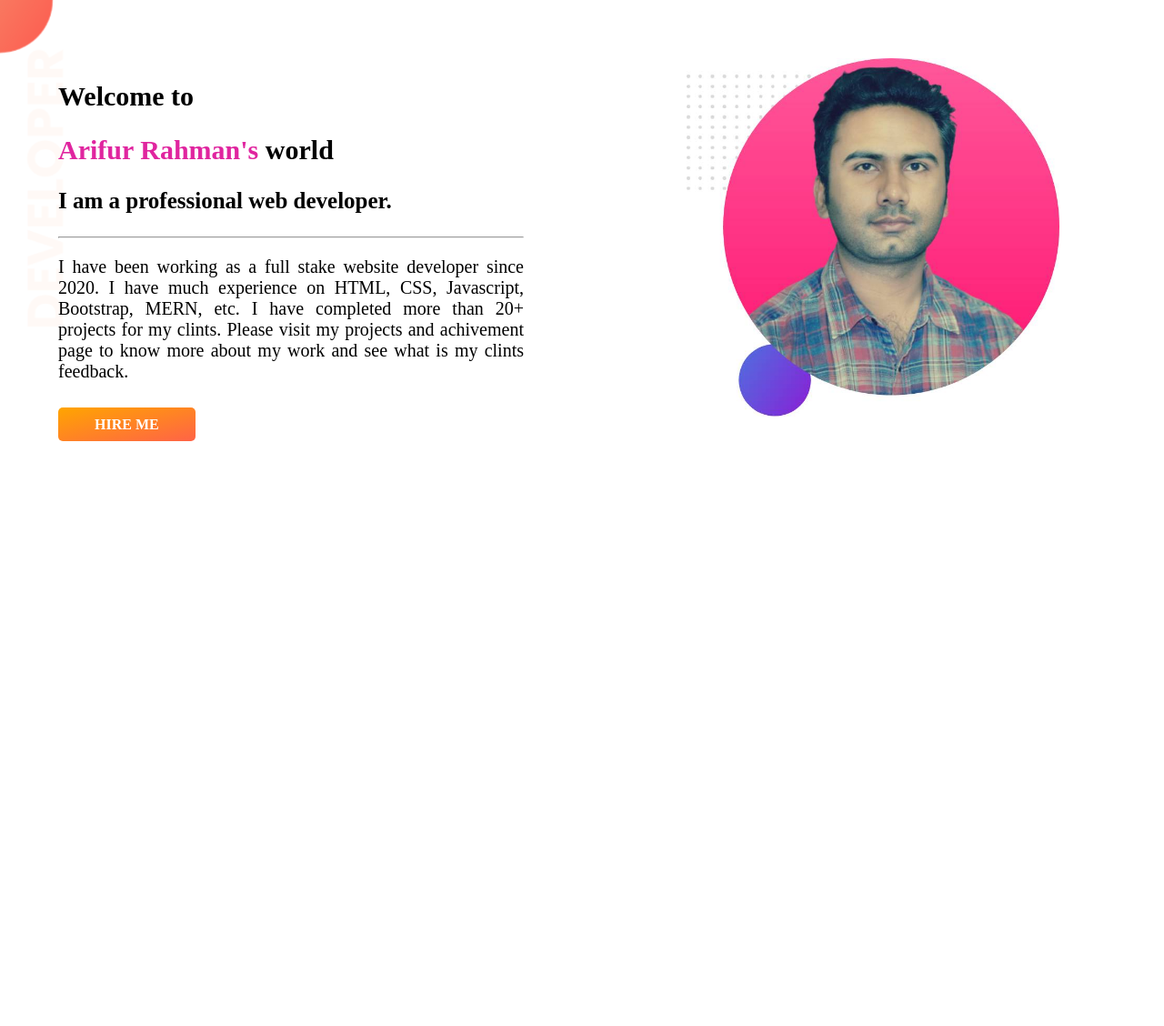
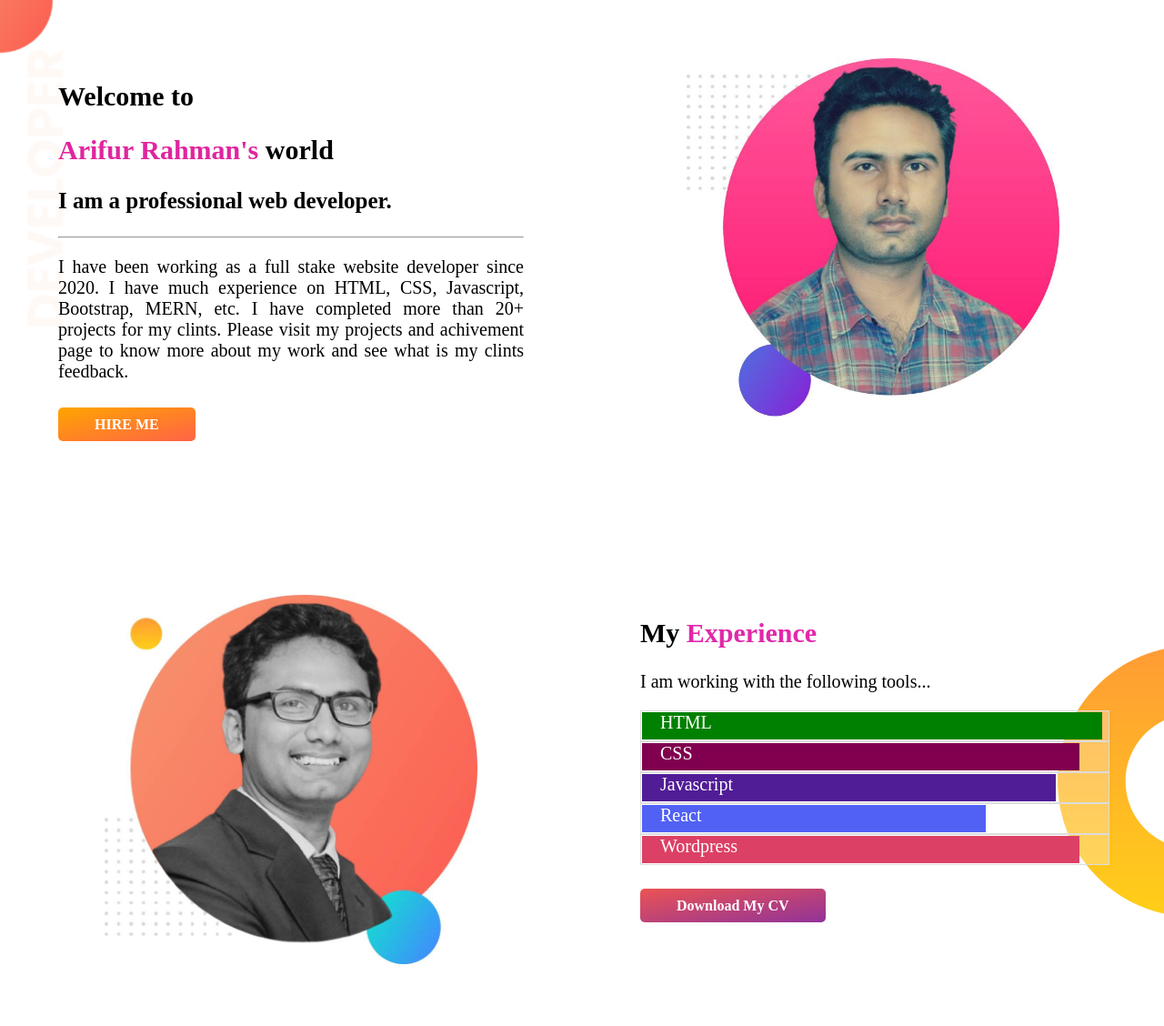
Before and after one commit to arifurrahman-io/my-portfolio, a plain HTML site: page index.html in a window 1280 px wide. Shown: the whole page at 91% size. Before the commit the page ends 800 px from the top, so only its background shows below. Drawn offline with Linux system fonts and the light colour scheme; a web font is replaced by a local one.

Commit message:
experience added

```diff
--- a/index.html
+++ b/index.html
@@ -29,6 +29,34 @@
             <img src="image/my-bg2.jpg" alt="image">
         </div>
     </section>
+    <section class="my-experience">
+
+        <div class="half-width">
+            <img src="image/my-bg.jpg" alt="">
+        </div>
+
+        <div class="half-width">
+            <h2>My <span class="experience-color">Experience</span></h2>
+            <p>I am working with the following tools...</p>
+            <div class="myProgress">
+                <div class="html">HTML</div>
+            </div>
+            <div class="myProgress">
+                <div class="css">CSS</div>
+            </div>
+            <div class="myProgress">
+                <div class="javascript">Javascript</div>
+            </div>
+            <div class="myProgress">
+                <div class="react">React</div>
+            </div>
+            <div class="myProgress">
+                <div class="wordpress">Wordpress</div>
+            </div>
+            <br><br>
+            <a class="cv-button" href="#" target="_blank">Download My CV</a>
+        </div>
+    </section>
 </body>
 
 </html>
--- a/style.css
+++ b/style.css
@@ -52,3 +52,77 @@ p {
     text-decoration: none;
     border-radius: 5px;
 }
+
+.my-experience {
+    display: flex;
+    background-image: url(image/dream-bg.png);
+    background-repeat: no-repeat;
+    background-position: right;
+    margin-top: 50px;
+}
+
+.myProgress {
+    width: 100%;
+    background-color: rgba(255, 255, 255, 0.267);
+    border: 1px solid rgb(220, 220, 220);
+    padding: 1px;
+}
+
+.html {
+    width: 95%;
+    height: 30px;
+    background-color: green;
+    font-size: 20px;
+    color: white;
+    padding-left: 20px;
+}
+
+.css {
+    width: 90%;
+    height: 30px;
+    background-color: rgb(128, 0, 79);
+    font-size: 20px;
+    color: white;
+    padding-left: 20px;
+}
+
+.javascript {
+    width: 85%;
+    height: 30px;
+    background-color: rgb(81, 29, 150);
+    font-size: 20px;
+    color: white;
+    padding-left: 20px;
+}
+
+.react {
+    width: 70%;
+    height: 30px;
+    background-color: rgb(81, 97, 244);
+    font-size: 20px;
+    color: white;
+    padding-left: 20px;
+}
+
+.wordpress {
+    width: 90%;
+    height: 30px;
+    background-color: rgb(220, 64, 101);
+    font-size: 20px;
+    color: white;
+    padding-left: 20px;
+}
+
+.cv-button {
+    background-image: linear-gradient(to bottom right, rgb(236, 83, 83), rgb(145, 51, 153));
+    text-align: center;
+    font-weight: 700;
+    color: white;
+    padding: 10px 40px;
+    text-decoration: none;
+    border-radius: 5px;
+}
+
+.experience-color {
+    color: rgb(226, 40, 170);
+}
```
